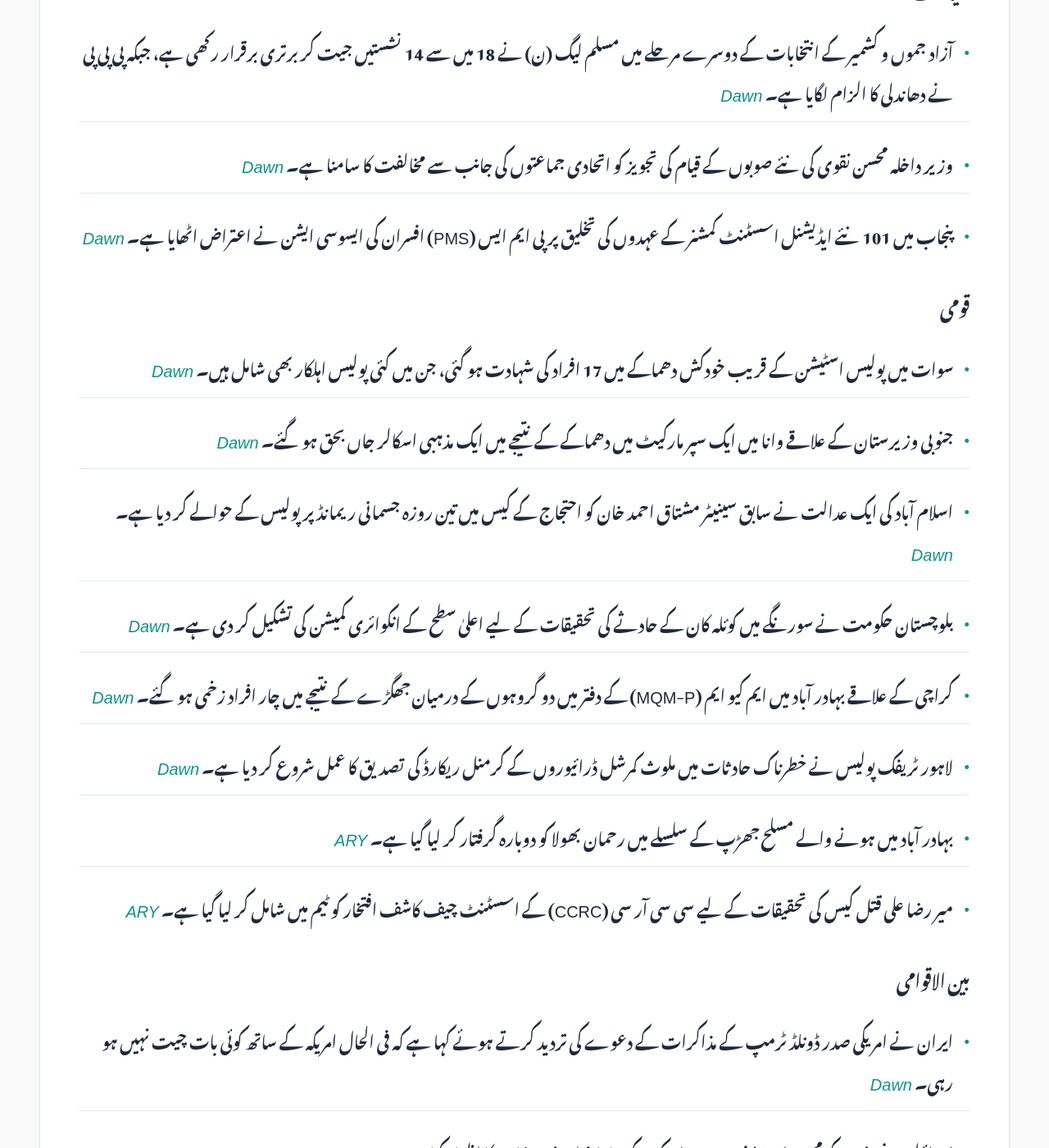
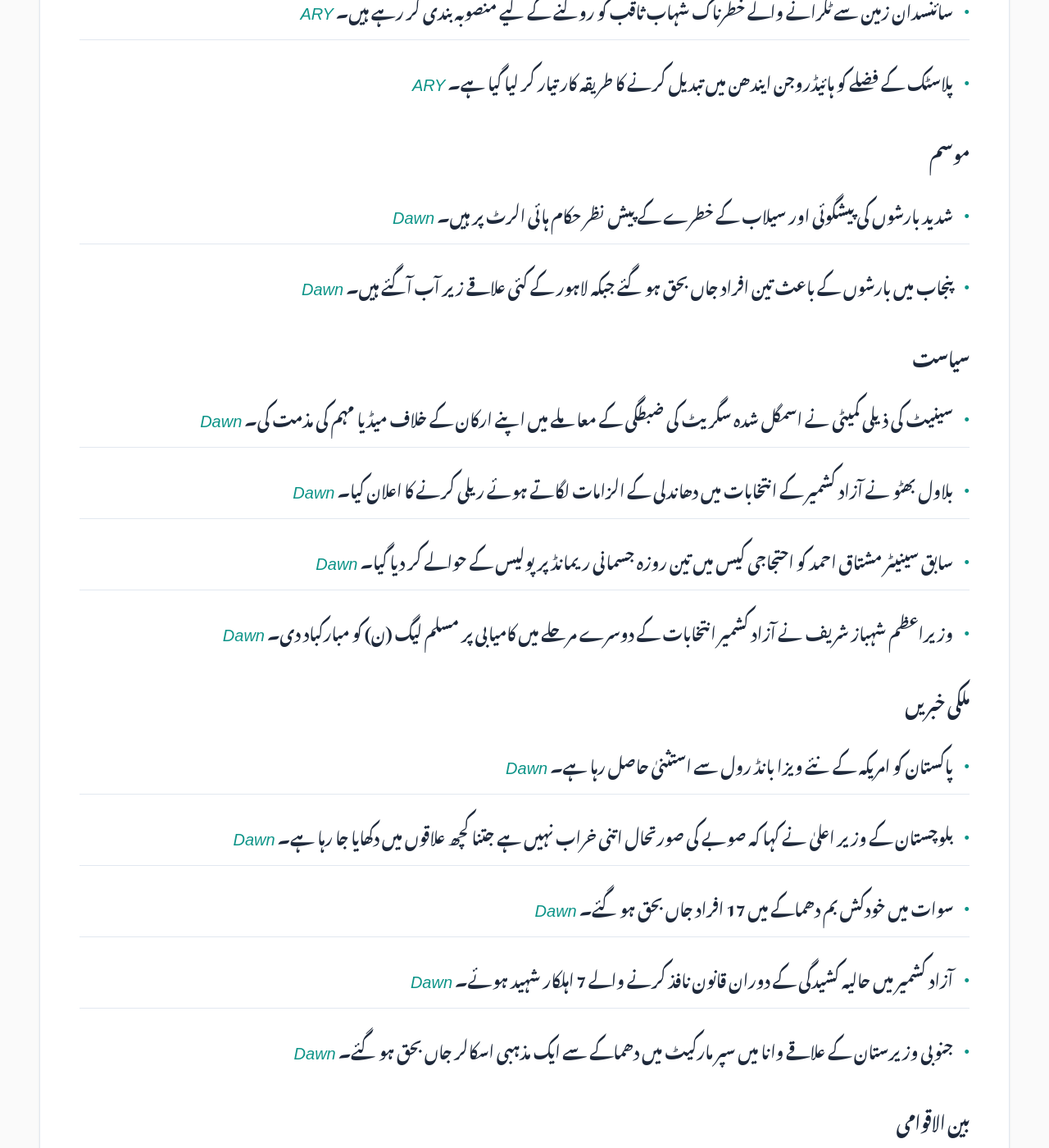
Before and after one commit to zsubzwary/news, a Jekyll site: the page built from ur/index.md, in a window 1280 px wide and 1400 px high, scrolled down 1050 px. Shown: the whole window at 82% size. Built offline with Jekyll 4.4.1, drawn with Linux system fonts in a browser that asks for light colours; some web fonts are replaced; comment, search, counter and statistics services are not loaded; some of the changed text lies outside the part shown.

Commit message:
DateTime; 2026-08-04T04:09:02.024Z

```diff
--- a/ur/index.md
+++ b/ur/index.md
@@ -7,39 +7,51 @@ rtl: true
 
 پاکستان کی تازہ خبروں کا خلاصہ
 
- &lrm; 03-Aug-2026 21:08PKT
+ &lrm; 04-Aug-2026 09:09PKT
 
 پڑھنے کا وقت : 4 منٹ
 
 ### معیشت
-- پاکستان اسٹاک ایکسچینج (PSX) میں ہفتے کے آغاز پر 2,100 سے زائد پوائنٹس کا اضافہ دیکھا گیا اور انڈیکس 178,000 کی سطح سے اوپر بند ہوا۔ *[Dawn](https://www.dawn.com/news/2020325/bulls-in-charge-as-psx-opens-week-by-gaining-2100-points)*
-- وزیر اعظم شہباز شریف نے سرکاری اداروں کی نجکاری کے پروگرام کو مقررہ وقت کے اندر مکمل کرنے کی ہدایت کی ہے۔ *[Dawn](https://www.dawn.com/news/2020371/pm-privatisation)*
-- امریکی صدر ڈونلڈ ٹرمپ کی ایران کے ساتھ ممکنہ مذاکرات کی خبر کے بعد عالمی سطح پر تیل کی قیمتوں میں بڑی کمی واقع ہوئی۔ *[Dawn](https://www.dawn.com/news/2020327/oil-tumbles-as-trump-cancels-attack-on-iran-to-reach-deal-aimed-reopening-hormuz)*
-- نیپرا (NEPRA) کی رکن نے قومی گرڈ کے 332 ارب روپے کے ریونیو تقاضوں میں مالیاتی بے ضابطگیوں کی نشاندہی کی ہے۔ *[Dawn](https://www.dawn.com/news/2020292/inconsistencies-in-rs332bn-grid-revenue-flagged)*
+- حکومت نے پیٹرول کی قیمت میں 4.08 روپے اور ہائی سپیڈ ڈیزل میں 2.45 روپے کی کمی کر دی ہے۔ *[Dawn](https://www.dawn.com/news/2020389/govt-slashes-petrol-price-by-rs408-high-speed-diesel-by-rs245)*
+- سرکاری ملازمین کے لیے پنشن اصلاحات کے تحت 16 پنشن فنڈ مینیجرز کے ساتھ معاہدے کیے گئے۔ *[Dawn](https://www.dawn.com/news/2020481/govt-executes-agreements-with-pension-fund-managers)*
+- کپاس کی پیداوار میں 32 فیصد کا اضافہ ریکارڈ کیا گیا ہے۔ *[Dawn](https://www.dawn.com/news/2020476/cotton-production-jumps-32-per-cent)*
+- وزیراعظم شہباز شریف نے نجکاری کے پروگرام کو مقررہ مدت کے اندر مکمل کرنے کی ہدایت کی۔ *[Dawn](https://www.dawn.com/news/2020371/pm-privatisation)*
+
+### سائنس اور ٹیکنالوجی
+- سائنسدان زمین سے ٹکرانے والے خطرناک شہاب ثاقب کو روکنے کے لیے منصوبہ بندی کر رہے ہیں۔ *[ARY](https://arynews.tv/how-scientists-plan-to-stop-deadly-doomsday-asteroid-from-hitting-earth)*
+- پلاسٹک کے فضلے کو ہائیڈروجن ایندھن میں تبدیل کرنے کا طریقہ کار تیار کر لیا گیا ہے۔ *[ARY](https://arynews.tv/scientists-develop-method-to-turn-plastic-waste-into-hydrogen-fuel)*
+
+### موسم
+- شدید بارشوں کی پیشگوئی اور سیلاب کے خطرے کے پیش نظر حکام ہائی الرٹ پر ہیں۔ *[Dawn](https://www.dawn.com/news/2020465/heavy-rain-warning-raises-flood-risk-in-low-lying-areas)*
+- پنجاب میں بارشوں کے باعث تین افراد جاں بحق ہو گئے جبکہ لاہور کے کئی علاقے زیر آب آگئے ہیں۔ *[Dawn](https://www.dawn.com/news/2020381/at-least-3-killed-in-rain-related-incidents-across-punjab-parts-of-lahore-inundated)*
 
 ### سیاست
-- آزاد جموں و کشمیر کے انتخابات کے دوسرے مرحلے میں مسلم لیگ (ن) نے 18 میں سے 14 نشستیں جیت کر برتری برقرار رکھی ہے، جبکہ پی پی پی نے دھاندلی کا الزام لگایا ہے۔ *[Dawn](https://www.dawn.com/news/2020320/pm-shehbaz-congratulates-pml-n-after-party-maintains-lead-in-second-phase-of-ajk-polls)*
-- وزیر داخلہ محسن نقوی کی نئے صوبوں کے قیام کی تجویز کو اتحادی جماعتوں کی جانب سے مخالفت کا سامنا ہے۔ *[Dawn](https://www.dawn.com/news/2020299/naqvis-call-for-new-provinces-faces-fresh-pushback)*
-- پنجاب میں 101 نئے ایڈیشنل اسسٹنٹ کمشنر کے عہدوں کی تخلیق پر پی ایم ایس (PMS) افسران کی ایسوسی ایشن نے اعتراض اٹھایا ہے۔ *[Dawn](https://www.dawn.com/news/2020277/move-to-create-over-100-new-additional-assistant-commissioner-posts-in-punjab-opposed)*
+- سینیٹ کی ذیلی کمیٹی نے اسمگل شدہ سگریٹ کی ضبطگی کے معاملے میں اپنے ارکان کے خلاف میڈیا مہم کی مذمت کی۔ *[Dawn](https://www.dawn.com/news/2020464/senate-body-slams-linking-members-to-seizure-of-smuggled-cigarettes)*
+- بلاول بھٹو نے آزاد کشمیر کے انتخابات میں دھاندلی کے الزامات لگاتے ہوئے ریلی کرنے کا اعلان کیا۔ *[Dawn](https://www.dawn.com/news/2020385/tick-tock-bilawal-says-pml-ns-countdown-has-begun-will-hold-rally-in-ajks-poonch-ahead-of-polls)*
+- سابق سینیٹر مشتاق احمد کو احتجاجی کیس میں تین روزہ جسمانی ریمانڈ پر پولیس کے حوالے کر دیا گیا۔ *[Dawn](https://www.dawn.com/news/2020365/islamabad-atc-hands-mushtaq-ahmad-to-police-on-3-day-physical-remand-in-protest-case)*
+- وزیراعظم شہباز شریف نے آزاد کشمیر انتخابات کے دوسرے مرحلے میں کامیابی پر مسلم لیگ (ن) کو مبارکباد دی۔ *[Dawn](https://www.dawn.com/news/2020320/pm-shehbaz-congratulates-pml-n-after-party-maintains-lead-in-second-phase-of-ajk-polls)*
 
-### قومی
-- سوات میں پولیس اسٹیشن کے قریب خودکش دھماکے میں 17 افراد کی شہادت ہو گئی، جن میں کئی پولیس اہلکار بھی شامل ہیں۔ *[Dawn](https://www.dawn.com/news/2020350/death-toll-from-suicide-bombing-near-police-station-in-swat-rises-to-17)*
-- جنوبی وزیرستان کے علاقے وانا میں ایک سپر مارکیٹ میں دھماکے کے نتیجے میں ایک مذہبی اسکالر جاں بحق ہو گئے۔ *[Dawn](https://www.dawn.com/news/2020348/religious-scholar-killed-in-explosion-at-supermarket-in-south-waziristans-wana)*
-- اسلام آباد کی ایک عدالت نے سابق سینیٹر مشتاق احمد خان کو احتجاج کے کیس میں تین روزہ جسمانی ریمانڈ پر پولیس کے حوالے کر دیا ہے۔ *[Dawn](https://www.dawn.com/news/2020365/islamabad-atc-hands-mushtaq-ahmad-to-police-on-3-day-physical-remand-in-protest-case)*
-- بلوچستان حکومت نے سورنگے میں کوئلہ کان کے حادثے کی تحقیقات کے لیے اعلیٰ سطح کے انکوائری کمیشن کی تشکیل کر دی ہے۔ *[Dawn](https://www.dawn.com/news/2020278/balochistan-govt-orders-inquiry-into-sorange-coal-mine-disaster)*
-- کراچی کے علاقے بہادر آباد میں ایم کیو ایم (MQM-P) کے دفتر میں دو گروہوں کے درمیان جھگڑے کے نتیجے میں چار افراد زخمی ہو گئے۔ *[Dawn](https://www.dawn.com/news/2020162/scuffle-and-chaos-mar-mqm-p-meeting-as-two-groups-clash-at-partys-office-in-karachis-bahadurabad)*
-- لاہور ٹریفک پولیس نے خطرناک حادثات میں ملوث کمرشل ڈرائیوروں کے کرمنل ریکارڈ کی تصدیق کا عمل شروع کر دیا ہے۔ *[Dawn](https://www.dawn.com/news/2020243/criminal-record-verification-of-lahores-commercial-drivers-in-the-offing)*
-- بہادر آباد میں ہونے والے مسلح جھڑپ کے سلسلے میں رحمان بھولا کو دوبارہ گرفتار کر لیا گیا ہے۔ *[ARY](https://arynews.tv/rehman-bhola-re-arrested-in-connection-with-bahadarabad-armed-clash)*
-- میر رضا علی قتل کیس کی تحقیقات کے لیے سی سی آر سی (CCRC) کے اسسٹنٹ چیف کاشف افتخار کو ٹیم میں شامل کر لیا گیا ہے۔ *[ARY](https://arynews.tv/mir-raza-ali-case-assistant-chief-ccrc-kashif-iftikhar-joins-team)*
+### ملکی خبریں
+- پاکستان کو امریکہ کے نئے ویزا بانڈ رول سے استثنیٰ حاصل رہا ہے۔ *[Dawn](https://www.dawn.com/news/2020480/pakistan-gets-a-pass-on-new-us-visa-bond-rule)*
+- بلوچستان کے وزیر اعلیٰ نے کہا کہ صوبے کی صورتحال اتنی خراب نہیں ہے جتنا کچھ علاقوں میں دکھایا جا رہا ہے۔ *[Dawn](https://www.dawn.com/news/2020483/balochistan-not-as-bleak-as-portrayed-says-bugti)*
+- سوات میں خودکش بم دھماکے میں 17 افراد جاں بحق ہو گئے۔ *[Dawn](https://www.dawn.com/news/2020503/swat-bombing)*
+- آزاد کشمیر میں حالیہ کشیدگی کے دوران قانون نافذ کرنے والے 7 اہلکار شہید ہوئے۔ *[Dawn](https://www.dawn.com/news/2020373/ajk-information-secretary-says-7-law-enforcement-personnel-martyred-in-recent-unrest)*
+- جنوبی وزیرستان کے علاقے وانا میں سپر مارکیٹ میں دھماکے سے ایک مذہبی اسکالر جاں بحق ہو گئے۔ *[Dawn](https://www.dawn.com/news/2020348/religious-scholar-killed-in-explosion-at-supermarket-in-south-waziristans-wana)*
 
 ### بین الاقوامی
-- ایران نے امریکی صدر ڈونلڈ ٹرمپ کے مذاکرات کے دعوے کی تردید کرتے ہوئے کہا ہے کہ فی الحال امریکہ کے ساتھ کوئی بات چیت نہیں ہو رہی۔ *[Dawn](https://www.dawn.com/news/2020319/iran-denies-negotiations-with-us-after-trump-announces-talks)*
-- اسرائیل نے غزہ کے مجوزہ امن منصوبے پر امریکہ کے سامنے اپنے خدشات کا اظہار کیا ہے۔ *[Dawn](https://www.dawn.com/news/2020337/israel-conveys-comments-concerns-to-us-on-gaza-plan-says-version-made-public-does-not-reflect-its-position)*
-- غزہ کے باشندوں کا کہنا ہے کہ ڈونلڈ ٹرمپ کا امن منصوبہ وہاں کی تلخ اور دردناک حقیقت کے بالکل برعکس ہے۔ *[Dawn](https://www.dawn.com/news/2020367/after-deadly-day-gazans-say-trumps-touting-of-plan-jars-with-grim-reality)*
-- نئی دہلی کی ایک عدالت نے بھارتی ریسلنگ فیڈریشن کے سابق سربراہ کو کھلاڑیوں کے ساتھ جنسی ہراساں کرنے کے الزامات سے بری کر دیا ہے۔ *[Dawn](https://www.dawn.com/news/2020344/court-acquits-former-india-wrestling-chief-of-sexually-harassing-athletes)*
+- پاکستان ایرانی حکام کی میزبانی کرے گا تاکہ علاقائی معاملات پر مشاورت کی جا سکے۔ *[Dawn](https://www.dawn.com/news/2020482/pakistan-to-host-iranian-officials-as-trumps-patience-wears-thin)*
+- میانمار کی زیر حراست سابق رہنما اونگ سان سوچی نے ریڈ کراس کے نمائندے سے ملاقات کی۔ *[Dawn](https://www.dawn.com/news/2020393/myanmars-detained-former-leader-aung-san-suu-kyi-meets-red-cross-official)*
+- ڈونلڈ ٹرمپ نے ایران کے حوالے سے سخت وارننگ جاری کرتے ہوئے اسے آخری موقع قرار دیا۔ *[ARY](https://arynews.tv/donald-trump-says-iran-facing-last-chance-before-decapitation)*
+- ڈونلڈ ٹرمپ نے تیل کمپنیوں سے گیس کی قیمتیں کم کرنے کا مطالبہ کیا ہے۔ *[ARY](https://arynews.tv/trump-demands-lower-gas-prices-from-oil-companies-chides-chevron-ceo)*
 
 ### کھیل
-- ویسٹ انڈیز کے کھلاڑی جسٹن گریوز نے پاکستان کے خلاف دوسرے ٹیسٹ میں شاندار بیٹنگ کرتے ہوئے اپنی ٹیم کو سنبھالا۔ *[Dawn](https://www.dawn.com/news/2020316/justin-greaves-steadies-west-indies-in-second-test-against-pakistan)*
+- پی سی بی نے کھلاڑیوں کی مالی تفصیلات ظاہر کرنے کے حکم کو اسلام آباد ہائی کورٹ میں چیلنج کر دیا ہے۔ *[Dawn](https://www.dawn.com/news/2020478/pcb-moves-ihc-against-orders-to-disclose-players-financial-details)*
 
 ### صحت
-- آغا خان یونیورسٹی (AKU) اور CHAMPS پروگرام کے ذریعے بچوں میں شرح اموات کی وجوہات جاننے کے لیے فیلڈ ورک جاری ہے۔ *[Dawn](https://www.dawn.com/news/2020026/health-uncovering-why-babies-die)*
+- کراچی میں خسرہ اور ڈیفتھیریلیا کے باعث اب تک 144 بچے جاں بحق ہو چکے ہیں۔ *[Dawn](https://www.dawn.com/news/2020448/144-children-lost-to-diphtheria-measles-since-january-in-karachi)*
+
+### دیگر
+- پاکستان بھر میں چہلم امام حسین علیہ السلام منایا جا رہا ہے۔ *[ARY](https://arynews.tv/chehlum-of-imam-hussain-being-observed-across-pakistan)*
+- بریڈلی کوپر اور جی جی ہادید کی خفیہ شادی کے حوالے سے خبریں گردش کر رہی ہیں۔ *[ARY](https://arynews.tv/bradley-cooper-and-gigi-hadid-secretly-married-what-we-know)*
+- ٹیلر سوئفٹ اور ٹریوس کیلسی کے حوالے سے نئی خبریں سامنے آئی ہیں۔ *[ARY](https://arynews.tv/taylor-swift-travis-kelce-surprise-fans-with-new-family-member)*
+- نرمل پرجا کے خاندان کے ساتھ خوبصورت لمحات دوبارہ سامنے آئے۔ *[ARY](https://arynews.tv/nirmal-purjas-sweet-family-moments-resurface-after-tragic-death)*
```
